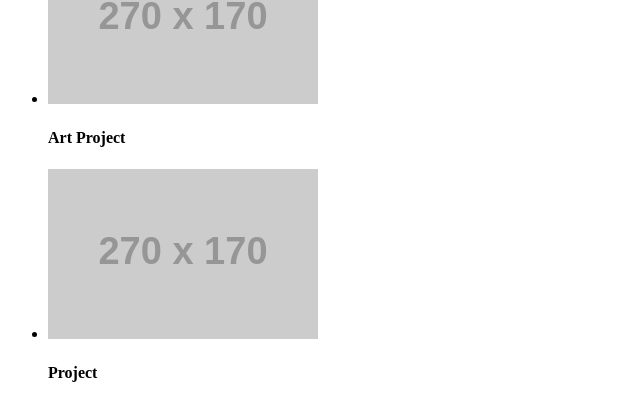
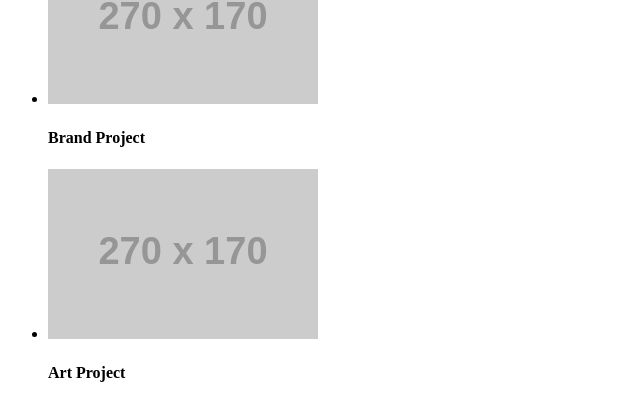
Before and after one commit to geedmo/portfilter, a plain HTML site: page portfolio.html in a window 1280 px wide. Shown: the part 1631-2031 px from the top of the page, 0-640 px from the left. Drawn offline with nearby package versions, Linux system fonts and the light colour scheme; placeholder pictures from the web are drawn by us; some icons are missing.

Commit message:
fix project titles

```diff
--- a/portfolio.html
+++ b/portfolio.html
@@ -110,7 +110,7 @@
 					<div class="thumbnail">
 						<img alt="270x170" src="http://placehold.it/270x170" />
 						<div class="caption">
-							<h4>Art Project</h4>
+							<h4>Brand Project</h4>
 						</div>
 					</div>
 				</li>
@@ -118,7 +118,7 @@
 					<div class="thumbnail">
 						<img alt="270x170" src="http://placehold.it/270x170" />
 						<div class="caption">
-							<h4>Project</h4>
+							<h4>Art Project</h4>
 						</div>
 					</div>
 				</li>
```
